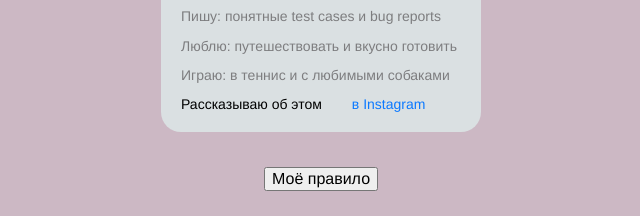
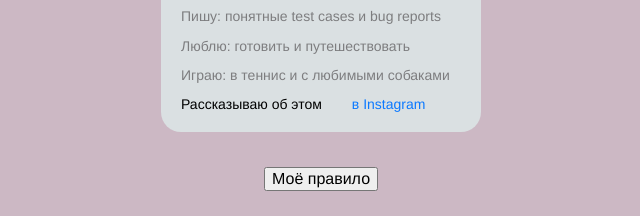
Before and after one commit to KuzzminaKarina/cv, a plain HTML site: page index.html in a window 1280 px wide. Shown: the part 492-708 px from the top of the page, 319-959 px from the left. Drawn offline with Linux system fonts and the light colour scheme.

Commit message:
Update index.html

```diff
--- a/index.html
+++ b/index.html
@@ -42,7 +42,7 @@
         <ul class="links__container">
           <h3 class="header__subtitle"> Работаю: усердно и внимательно</h3>
           <h3 class="header__subtitle"> Пишу: понятные test cases и bug reports</h3>
-          <h3 class="header__subtitle"> Люблю: путешествовать и вкусно готовить</h3>
+          <h3 class="header__subtitle"> Люблю: готовить и путешествовать</h3>
           <h3 class="header__subtitle"> Играю: в теннис и с любимыми собаками</h3>
           <li class="links__link">
             <p class="links__title">Рассказываю об этом</p>
```
